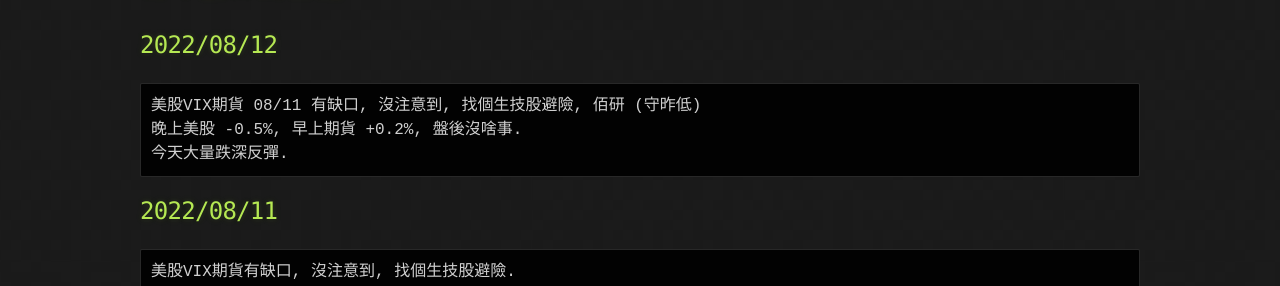
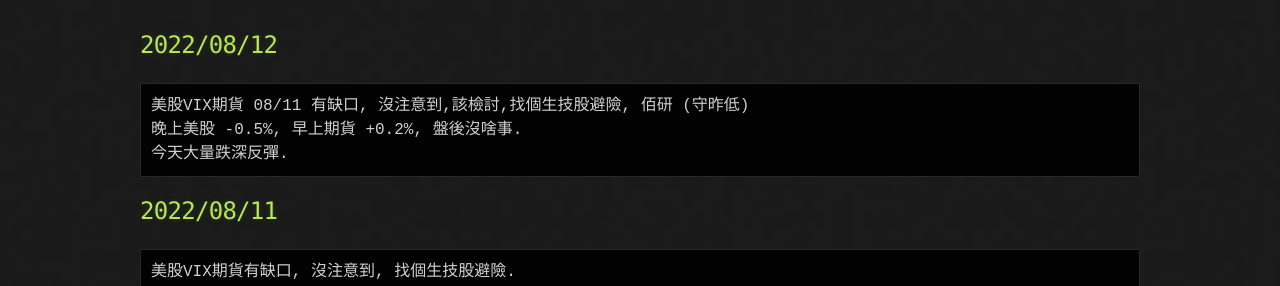
Before and after one commit to lepg5487/Stock_God, a Jekyll site: the page built from index.md, in a window 1280 px wide and 900 px high. Shown: the part 271-557 px from the top of the window. Built offline with Jekyll 4.4.1, drawn with Linux system fonts in a browser that asks for light colours; our own code applies the rules of GitHub Pages for plain Markdown files.

Commit message:
Update index.md

````diff
--- a/index.md
+++ b/index.md
@@ -6,7 +6,7 @@ layout: testlayouts
 
 ## 2022/08/12
 ```
-美股VIX期貨 08/11 有缺口, 沒注意到, 找個生技股避險, 佰研 (守昨低)
+美股VIX期貨 08/11 有缺口, 沒注意到,該檢討,找個生技股避險, 佰研 (守昨低)
 晚上美股 -0.5%, 早上期貨 +0.2%, 盤後沒啥事.
 今天大量跌深反彈.
 ```
````
